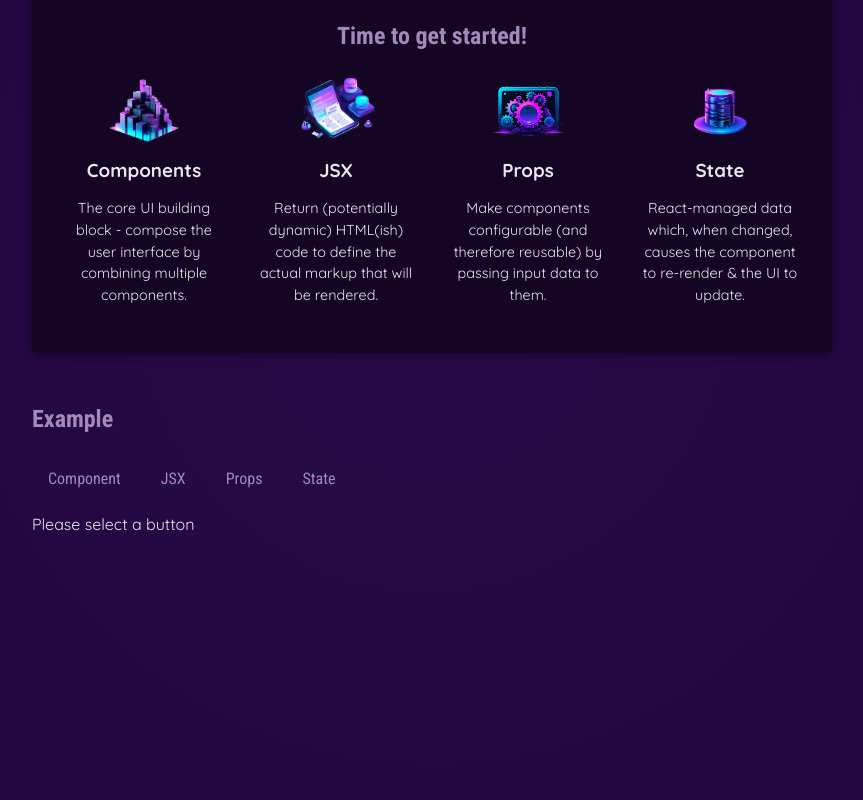
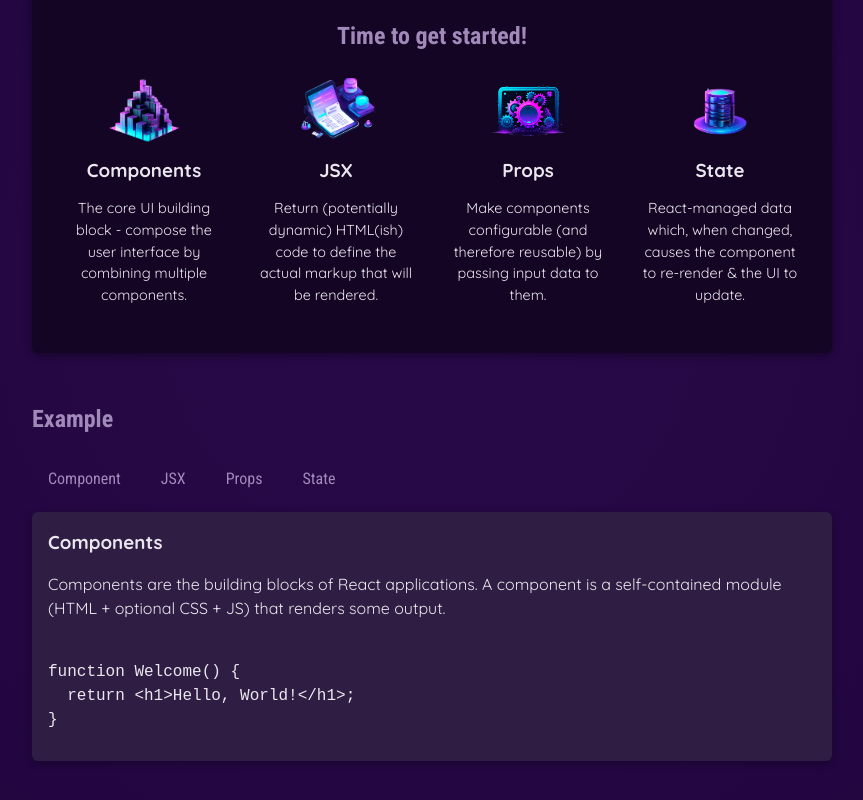
Before and after one commit to chrisumali/my-first-react, a React (Vite) app: page / in a window 1280 px wide. Shown: the part 346-1146 px from the top of the page, without its empty margins (208-1071 px from the left). Built offline with nearby package versions, Linux system fonts and the light colour scheme.

Commit message:
Deriving & Outputting data based on state

```diff
--- a/src/App.jsx
+++ b/src/App.jsx
@@ -5,12 +5,12 @@
 
 import  Header from './components/Header/Header.jsx';
 import CoreConcept from './components/CoreConcept.jsx';
-import { CORE_CONCEPTS } from './data.js';
+import { CORE_CONCEPTS, EXAMPLES } from './data.js';
 import TabButton from './components/TabButton.jsx';
 
 function App() {
   //Hook useState called on top level
-  const [selectedTopic, setSelectedTopic ] = useState('Please select a button');
+  const [selectedTopic, setSelectedTopic ] = useState('components');
 
   function handleSelect(selectedButton){
     //selectedButton => 'components', 'jsx', 'props', 'state'
@@ -39,7 +39,13 @@
             <TabButton onSelect={() => handleSelect('props')}>Props</TabButton>
             <TabButton onSelect={() => handleSelect('state')}>State</TabButton>
           </menu>
-          {selectedTopic}
+          <div id='tab-content'>
+            <h3>{EXAMPLES[selectedTopic].title}</h3>
+            <p>{EXAMPLES[selectedTopic].description}</p>
+            <pre>
+              <code>{EXAMPLES[selectedTopic].code}</code>
+            </pre>
+          </div>
         </section>
       </main>
     </div>
--- a/src/data.js
+++ b/src/data.js
@@ -1,31 +1,82 @@
-import componentsImg from './assets/components.png';
-import propsImg from './assets/config.png';
-import jsxImg from './assets/jsx-ui.png';
-import stateImg from './assets/state-mgmt.png';
+import componentsImg from "./assets/components.png";
+import propsImg from "./assets/config.png";
+import jsxImg from "./assets/jsx-ui.png";
+import stateImg from "./assets/state-mgmt.png";
 
 export const CORE_CONCEPTS = [
   {
     image: componentsImg,
-    title: 'Components',
+    title: "Components",
     description:
-      'The core UI building block - compose the user interface by combining multiple components.',
+      "The core UI building block - compose the user interface by combining multiple components.",
   },
   {
     image: jsxImg,
-    title: 'JSX',
+    title: "JSX",
     description:
-      'Return (potentially dynamic) HTML(ish) code to define the actual markup that will be rendered.',
+      "Return (potentially dynamic) HTML(ish) code to define the actual markup that will be rendered.",
   },
   {
     image: propsImg,
-    title: 'Props',
+    title: "Props",
     description:
-      'Make components configurable (and therefore reusable) by passing input data to them.',
+      "Make components configurable (and therefore reusable) by passing input data to them.",
   },
   {
     image: stateImg,
-    title: 'State',
+    title: "State",
     description:
-      'React-managed data which, when changed, causes the component to re-render & the UI to update.',
+      "React-managed data which, when changed, causes the component to re-render & the UI to update.",
   },
 ];
+
+export const EXAMPLES = {
+  components: {
+    title: "Components",
+    description:
+      "Components are the building blocks of React applications. A component is a self-contained module (HTML + optional CSS + JS) that renders some output.",
+    code: `
+function Welcome() {
+  return <h1>Hello, World!</h1>;
+}`,
+  },
+  jsx: {
+    title: "JSX",
+    description:
+      "JSX is a syntax extension to JavaScript. It is similar to a template language, but it has full power of JavaScript (e.g., it may output dynamic content).",
+    code: `
+<div>
+  <h1>Welcome {userName}</h1>
+  <p>Time to learn React!</p>
+</div>`,
+  },
+  props: {
+    title: "Props",
+    description:
+      "Components accept arbitrary inputs called props. They are like function arguments.",
+    code: `
+function Welcome(props) {
+  return <h1>Hello, {props.name}</h1>;
+}`,
+  },
+  state: {
+    title: "State",
+    description:
+      "State allows React components to change their output over time in response to user actions, network responses, and anything else.",
+    code: `
+function Counter() {
+  const [isVisible, setIsVisible] = useState(false);
+
+  function handleClick() {
+    setIsVisible(true);
+  }
+
+  return (
+    <div>
+      <button onClick={handleClick}>Show Details</button>
+      {isVisible && <p>Amazing details!</p>}
+    </div>
+  );
+}`,
+  },
+};
```
